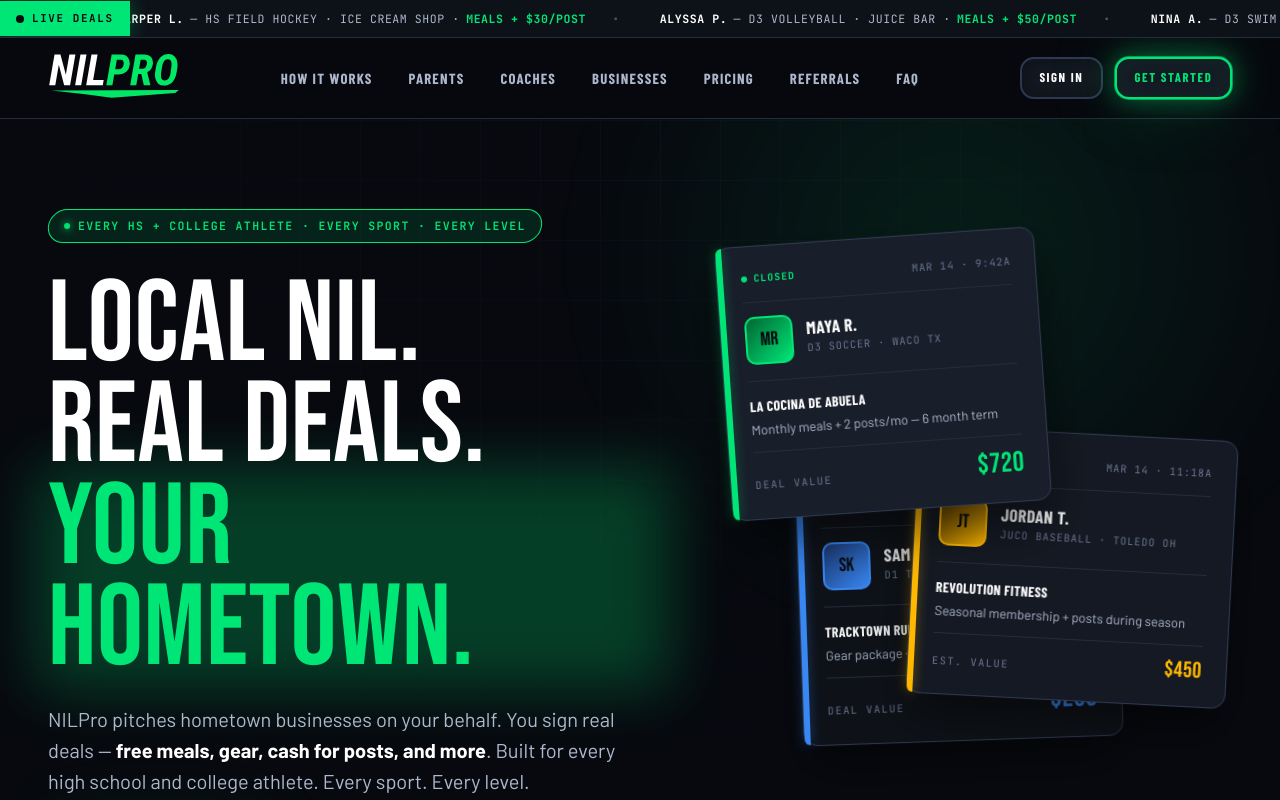
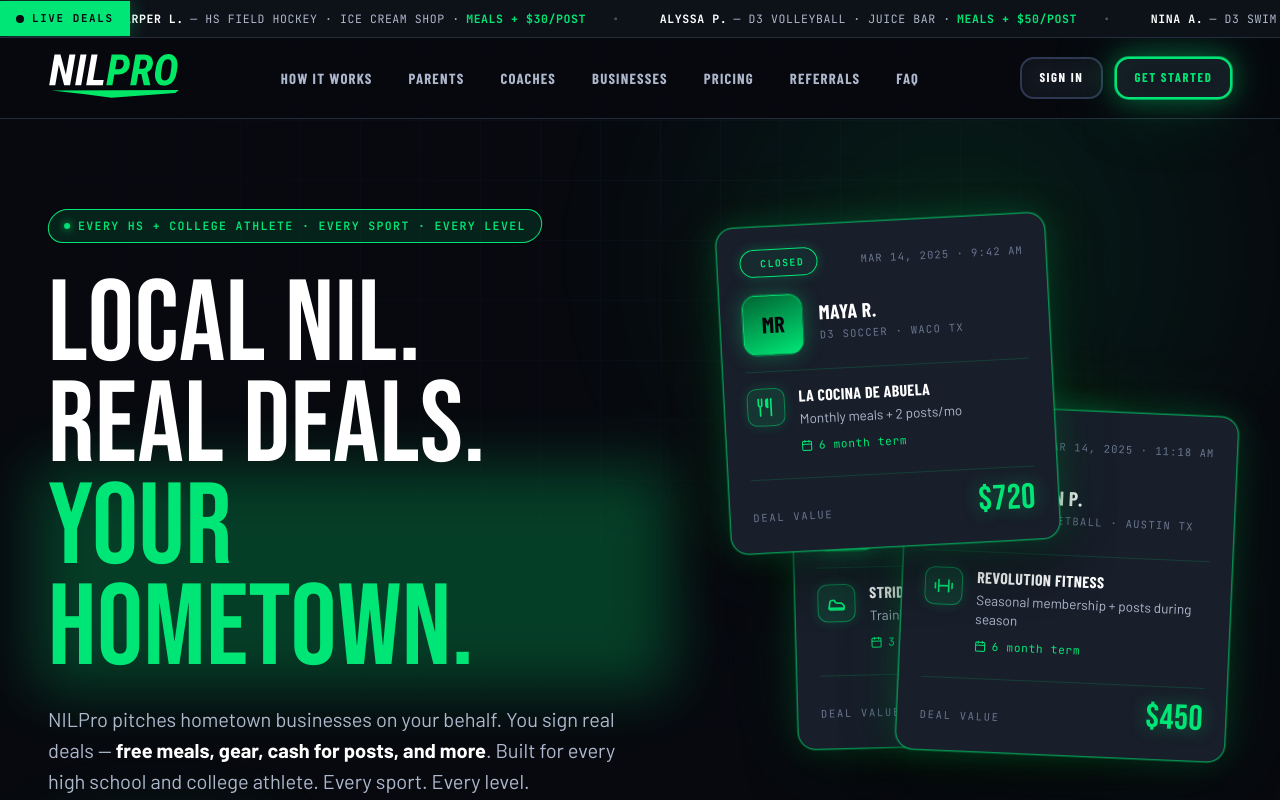
Before and after one commit to Des-Sleigh/nilpro, a Next.js app: page / in a window 1280 px wide. Shown: the top 800 px of the page. Built offline with nearby package versions, Linux system fonts and the light colour scheme; no server answers; a web font is replaced by a local one.

Commit message:
Hero deal-slip cards: neon-glow restyle, icons, all-green palette

```diff
--- a/app/globals.css
+++ b/app/globals.css
@@ -933,179 +933,197 @@
   .hero__visual { min-height: 480px; margin-top: 1.5rem; }
 }
 
+/* Deal-slip card — neon outlined glow style. All three cards share the
+   green palette; stacking is done via positional offsets in slip--1/2/3. */
 .slip {
   position: absolute;
   background: var(--bg-card);
-  border: 1px solid var(--border-strong);
-  padding: 1.5rem;
-  width: 320px;
-  box-shadow: 0 24px 48px rgba(0, 0, 0, 0.5), 0 0 0 1px rgba(255, 255, 255, 0.03);
-  transition: transform 0.4s cubic-bezier(0.2, 0.9, 0.2, 1);
-  border-radius: var(--r-md);
-}
-
-.slip::before {
-  content: "";
-  position: absolute;
-  top: 0;
+  border: 1px solid rgba(0, 230, 118, 0.55);
+  padding: 1.4rem 1.4rem 1.5rem;
+  width: 330px;
+  border-radius: 18px;
+  transition: transform 0.4s cubic-bezier(0.2, 0.9, 0.2, 1),
+    box-shadow 0.4s ease;
+  box-shadow:
+    0 0 0 1px rgba(0, 230, 118, 0.25),
+    0 0 32px rgba(0, 230, 118, 0.18),
+    0 0 80px rgba(0, 230, 118, 0.08),
+    0 24px 48px rgba(0, 0, 0, 0.5);
+}
+
+.slip:hover {
+  transform: translateY(-6px) rotate(0deg) !important;
+  box-shadow:
+    0 0 0 1px rgba(0, 230, 118, 0.55),
+    0 0 44px rgba(0, 230, 118, 0.32),
+    0 0 100px rgba(0, 230, 118, 0.14),
+    0 30px 60px rgba(0, 0, 0, 0.55);
+}
+
+.slip--1 {
+  top: 2%;
   left: 0;
-  width: 6px;
-  height: 100%;
-  background: var(--green);
-  box-shadow: 0 0 12px var(--green-glow);
-  border-top-left-radius: var(--r-md);
-  border-bottom-left-radius: var(--r-md);
-}
-
-.slip:hover { transform: translateY(-6px) rotate(0deg) !important; }
-
-.slip--1 {
-  top: 5%;
-  left: 0;
-  transform: rotate(-4deg);
+  transform: rotate(-3deg);
   z-index: 3;
 }
 
 .slip--2 {
-  top: 40%;
+  top: 36%;
   right: 0;
-  transform: rotate(3deg);
+  transform: rotate(2.5deg);
   z-index: 2;
-  background: var(--bg-elev);
 }
 
 .slip--3 {
-  bottom: 5%;
-  left: 15%;
-  transform: rotate(-2deg);
+  bottom: 4%;
+  left: 14%;
+  transform: rotate(-1.5deg);
   z-index: 1;
-  background: var(--bg-soft);
-  opacity: 0.95;
-}
-
-.slip--3::before {
-  background: var(--blue);
-  box-shadow: 0 0 12px rgba(58, 141, 255, 0.4);
-}
-
-.slip--2::before {
-  background: var(--gold);
-  box-shadow: 0 0 12px rgba(255, 184, 0, 0.4);
 }
 
 .slip__head {
   display: flex;
   justify-content: space-between;
   align-items: center;
-  padding-bottom: 0.9rem;
-  border-bottom: 1px solid var(--border);
-  margin-bottom: 0.9rem;
+  margin-bottom: 1.1rem;
 }
 
 .slip__badge {
   display: inline-flex;
   align-items: center;
   gap: 0.4rem;
+  padding: 0.32rem 0.8rem;
+  border: 1px solid var(--green);
+  border-radius: 999px;
   font-family: var(--mono);
   font-size: 0.62rem;
-  letter-spacing: 0.1em;
+  letter-spacing: 0.14em;
   text-transform: uppercase;
   font-weight: 700;
   color: var(--green);
-}
-
-.slip__badge .dot {
-  width: 6px;
-  height: 6px;
-  background: var(--green);
-  border-radius: 50%;
-  animation: pulse 1.3s ease-in-out infinite;
-}
-
-.slip--2 .slip__badge { color: var(--gold); }
-.slip--2 .slip__badge .dot { background: var(--gold); }
-.slip--3 .slip__badge { color: var(--blue); }
-.slip--3 .slip__badge .dot { background: var(--blue); }
+  background: rgba(0, 230, 118, 0.06);
+  box-shadow: 0 0 12px rgba(0, 230, 118, 0.25);
+}
 
 .slip__date {
   font-family: var(--mono);
-  font-size: 0.65rem;
+  font-size: 0.66rem;
   color: var(--text-muted);
-  letter-spacing: 0.08em;
+  letter-spacing: 0.1em;
+  text-transform: uppercase;
 }
 
 .slip__athlete {
   display: flex;
   align-items: center;
-  gap: 0.85rem;
+  gap: 1rem;
+  padding-bottom: 1rem;
+  border-bottom: 1px solid rgba(0, 230, 118, 0.16);
   margin-bottom: 1rem;
 }
 
 .slip__avatar {
-  width: 48px;
-  height: 48px;
-  background: linear-gradient(135deg, var(--green-ink), var(--green));
+  width: 60px;
+  height: 60px;
+  background: linear-gradient(160deg, var(--green-ink), var(--green));
   display: flex;
   align-items: center;
   justify-content: center;
-  font-family: var(--display);
-  font-size: 1.2rem;
+  font-family: var(--cond);
+  font-weight: 900;
+  font-size: 1.4rem;
   color: var(--bg);
-  border: 2px solid var(--green);
+  border: 1px solid rgba(0, 230, 118, 0.45);
   flex-shrink: 0;
-  border-radius: var(--r-sm);
-}
-
-.slip--2 .slip__avatar {
-  background: linear-gradient(135deg, #5a3d00, var(--gold));
-  border-color: var(--gold);
-}
-
-.slip--3 .slip__avatar {
-  background: linear-gradient(135deg, #1a3a7a, var(--blue));
-  border-color: var(--blue);
+  border-radius: 14px;
+  box-shadow:
+    0 0 0 1px rgba(0, 230, 118, 0.3),
+    0 0 20px rgba(0, 230, 118, 0.35);
 }
 
 .slip__name {
   font-family: var(--cond);
-  font-size: 1.1rem;
+  font-size: 1.25rem;
+  font-weight: 900;
+  letter-spacing: 0.02em;
+  text-transform: uppercase;
+  color: var(--text);
+  line-height: 1;
+  margin-bottom: 0.3rem;
+}
+
+.slip__meta {
+  font-family: var(--mono);
+  font-size: 0.66rem;
+  color: var(--text-muted);
+  letter-spacing: 0.12em;
+  text-transform: uppercase;
+}
+
+.slip__deal {
+  display: grid;
+  grid-template-columns: auto 1fr;
+  gap: 0.85rem;
+  padding-bottom: 1.15rem;
+  border-bottom: 1px solid rgba(0, 230, 118, 0.16);
+  margin-bottom: 0.85rem;
+  align-items: start;
+}
+
+.slip__deal-icon {
+  width: 38px;
+  height: 38px;
+  border-radius: 10px;
+  background: rgba(0, 230, 118, 0.12);
+  border: 1px solid rgba(0, 230, 118, 0.45);
+  display: flex;
+  align-items: center;
+  justify-content: center;
+  color: var(--green);
+  flex-shrink: 0;
+  box-shadow: 0 0 12px rgba(0, 230, 118, 0.18);
+}
+
+.slip__deal-icon svg {
+  width: 20px;
+  height: 20px;
+}
+
+.slip__deal-body {
+  min-width: 0;
+}
+
+.slip__deal-biz {
+  font-family: var(--cond);
+  font-size: 1rem;
   font-weight: 800;
   letter-spacing: 0.02em;
   text-transform: uppercase;
   color: var(--text);
-  line-height: 1;
-  margin-bottom: 0.15rem;
-}
-
-.slip__meta {
-  font-family: var(--mono);
-  font-size: 0.65rem;
-  color: var(--text-muted);
-  letter-spacing: 0.08em;
-  text-transform: uppercase;
-}
-
-.slip__deal {
-  padding: 0.85rem 0;
-  border-top: 1px solid var(--border);
-  border-bottom: 1px solid var(--border);
-  margin-bottom: 0.85rem;
-}
-
-.slip__deal-biz {
-  font-family: var(--cond);
-  font-size: 0.88rem;
-  font-weight: 700;
-  letter-spacing: 0.02em;
-  text-transform: uppercase;
-  color: var(--text);
-  margin-bottom: 0.2rem;
+  margin-bottom: 0.25rem;
+  line-height: 1.15;
 }
 
 .slip__deal-desc {
-  font-size: 0.82rem;
+  font-size: 0.85rem;
   color: var(--text-dim);
   line-height: 1.4;
+  margin-bottom: 0.4rem;
+}
+
+.slip__deal-term {
+  display: inline-flex;
+  align-items: center;
+  gap: 0.35rem;
+  font-family: var(--mono);
+  font-size: 0.7rem;
+  color: var(--green);
+  letter-spacing: 0.06em;
+}
+
+.slip__deal-term svg {
+  width: 12px;
+  height: 12px;
 }
 
 .slip__amt {
@@ -1116,22 +1134,20 @@
 
 .slip__amt-label {
   font-family: var(--mono);
-  font-size: 0.65rem;
-  letter-spacing: 0.14em;
+  font-size: 0.66rem;
+  letter-spacing: 0.16em;
   text-transform: uppercase;
   color: var(--text-muted);
 }
 
 .slip__amt-val {
   font-family: var(--display);
-  font-size: 1.75rem;
+  font-size: 2.2rem;
   color: var(--green);
   line-height: 1;
-  letter-spacing: 0.02em;
-}
-
-.slip--2 .slip__amt-val { color: var(--gold); font-size: 1.4rem; }
-.slip--3 .slip__amt-val { color: var(--blue); }
+  letter-spacing: 0.01em;
+  text-shadow: 0 0 18px rgba(0, 230, 118, 0.4);
+}
 
 /* ============================================================
    HOME — AUDIENCE MARQUEE
--- a/components/home/Hero.tsx
+++ b/components/home/Hero.tsx
@@ -4,6 +4,48 @@ function ArrowIcon() {
   return (
     <svg viewBox="0 0 24 24" fill="none" stroke="currentColor" strokeWidth="2.5">
       <path d="M5 12h14M13 5l7 7-7 7" />
+    </svg>
+  );
+}
+
+function CheckIcon() {
+  return (
+    <svg viewBox="0 0 24 24" fill="none" stroke="currentColor" strokeWidth="3" strokeLinecap="round" strokeLinejoin="round">
+      <path d="M20 6L9 17l-5-5" />
+    </svg>
+  );
+}
+
+function CalendarIcon() {
+  return (
+    <svg viewBox="0 0 24 24" fill="none" stroke="currentColor" strokeWidth="2" strokeLinecap="round" strokeLinejoin="round">
+      <rect x="3" y="4" width="18" height="18" rx="2" />
+      <path d="M16 2v4M8 2v4M3 10h18" />
+    </svg>
+  );
+}
+
+function UtensilsIcon() {
+  return (
+    <svg viewBox="0 0 24 24" fill="none" stroke="currentColor" strokeWidth="2" strokeLinecap="round" strokeLinejoin="round">
+      <path d="M3 2v7c0 1.1.9 2 2 2h0a2 2 0 002-2V2M5 11v11M14 2c-1.1 0-2 1-2 2v6c0 1.1.9 2 2 2h0V2zM18 2v20" />
+    </svg>
+  );
+}
+
+function DumbbellIcon() {
+  return (
+    <svg viewBox="0 0 24 24" fill="none" stroke="currentColor" strokeWidth="2" strokeLinecap="round" strokeLinejoin="round">
+      <path d="M6 5v14M2 9v6M18 5v14M22 9v6M6 12h12" />
+    </svg>
+  );
+}
+
+function ShoeIcon() {
+  return (
+    <svg viewBox="0 0 24 24" fill="none" stroke="currentColor" strokeWidth="2" strokeLinecap="round" strokeLinejoin="round">
+      <path d="M3 18h18a0 0 0 010 0v0a2 2 0 01-2 2H5a2 2 0 01-2-2v0z" />
+      <path d="M3 18l1-7c.2-1.4 1.4-2.4 2.8-2.4h2.5l1.5 2.5L13 12h5l3 3v3" />
     </svg>
   );
 }
@@ -68,9 +110,9 @@ export function Hero({ isSignedIn = false }: { isSignedIn?: boolean }) {
             <div className="slip slip--1">
               <div className="slip__head">
                 <div className="slip__badge">
-                  <span className="dot"></span> CLOSED
+                  <CheckIcon /> CLOSED
                 </div>
-                <div className="slip__date">MAR 14 · 9:42A</div>
+                <div className="slip__date">MAR 14, 2025 · 9:42 AM</div>
               </div>
               <div className="slip__athlete">
                 <div className="slip__avatar">MR</div>
@@ -80,9 +122,15 @@ export function Hero({ isSignedIn = false }: { isSignedIn?: boolean }) {
                 </div>
               </div>
               <div className="slip__deal">
-                <div className="slip__deal-biz">La Cocina de Abuela</div>
-                <div className="slip__deal-desc">
-                  Monthly meals + 2 posts/mo — 6 month term
+                <div className="slip__deal-icon">
+                  <UtensilsIcon />
+                </div>
+                <div className="slip__deal-body">
+                  <div className="slip__deal-biz">La Cocina de Abuela</div>
+                  <div className="slip__deal-desc">Monthly meals + 2 posts/mo</div>
+                  <div className="slip__deal-term">
+                    <CalendarIcon /> 6 month term
+                  </div>
                 </div>
               </div>
               <div className="slip__amt">
@@ -94,25 +142,33 @@ export function Hero({ isSignedIn = false }: { isSignedIn?: boolean }) {
             <div className="slip slip--2">
               <div className="slip__head">
                 <div className="slip__badge">
-                  <span className="dot"></span> PENDING
+                  <CheckIcon /> CLOSED
                 </div>
-                <div className="slip__date">MAR 14 · 11:18A</div>
+                <div className="slip__date">MAR 14, 2025 · 11:18 AM</div>
               </div>
               <div className="slip__athlete">
-                <div className="slip__avatar">JT</div>
+                <div className="slip__avatar">JP</div>
                 <div>
-                  <div className="slip__name">Jordan T.</div>
-                  <div className="slip__meta">JUCO BASEBALL · TOLEDO OH</div>
+                  <div className="slip__name">Jordan P.</div>
+                  <div className="slip__meta">D2 BASKETBALL · AUSTIN TX</div>
                 </div>
               </div>
               <div className="slip__deal">
-                <div className="slip__deal-biz">Revolution Fitness</div>
-                <div className="slip__deal-desc">
-                  Seasonal membership + posts during season
+                <div className="slip__deal-icon">
+                  <DumbbellIcon />
+                </div>
+                <div className="slip__deal-body">
+                  <div className="slip__deal-biz">Revolution Fitness</div>
+                  <div className="slip__deal-desc">
+                    Seasonal membership + posts during season
+                  </div>
+                  <div className="slip__deal-term">
+                    <CalendarIcon /> 6 month term
+                  </div>
                 </div>
               </div>
               <div className="slip__amt">
-                <span className="slip__amt-label">Est. value</span>
+                <span className="slip__amt-label">Deal value</span>
                 <span className="slip__amt-val">$450</span>
               </div>
             </div>
@@ -120,24 +176,32 @@ export function Hero({ isSignedIn = false }: { isSignedIn?: boolean }) {
             <div className="slip slip--3">
               <div className="slip__head">
                 <div className="slip__badge">
-                  <span className="dot"></span> NEW
+                  <CheckIcon /> CLOSED
                 </div>
-                <div className="slip__date">MAR 14 · 1:05P</div>
+                <div className="slip__date">MAR 14, 2025 · 1:05 PM</div>
               </div>
               <div className="slip__athlete">
-                <div className="slip__avatar">SK</div>
+                <div className="slip__avatar">AC</div>
                 <div>
-                  <div className="slip__name">Sam K.</div>
-                  <div className="slip__meta">D1 TRACK · EUGENE OR</div>
+                  <div className="slip__name">Alex C.</div>
+                  <div className="slip__meta">TRACK & FIELD · COLLEGE STATION TX</div>
                 </div>
               </div>
               <div className="slip__deal">
-                <div className="slip__deal-biz">Tracktown Running</div>
-                <div className="slip__deal-desc">Gear package + 3 posts this season</div>
+                <div className="slip__deal-icon">
+                  <ShoeIcon />
+                </div>
+                <div className="slip__deal-body">
+                  <div className="slip__deal-biz">Stride Performance</div>
+                  <div className="slip__deal-desc">Training package + 1 post/mo</div>
+                  <div className="slip__deal-term">
+                    <CalendarIcon /> 3 month term
+                  </div>
+                </div>
               </div>
               <div className="slip__amt">
                 <span className="slip__amt-label">Deal value</span>
-                <span className="slip__amt-val">$250</span>
+                <span className="slip__amt-val">$300</span>
               </div>
             </div>
           </div>
```
